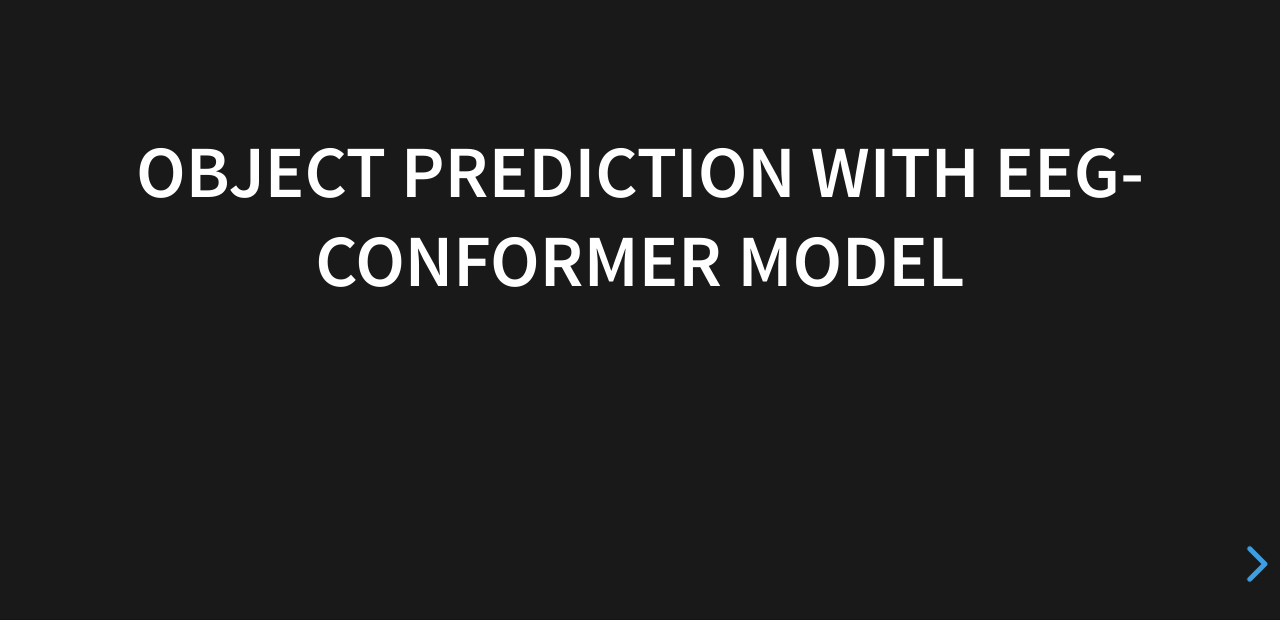
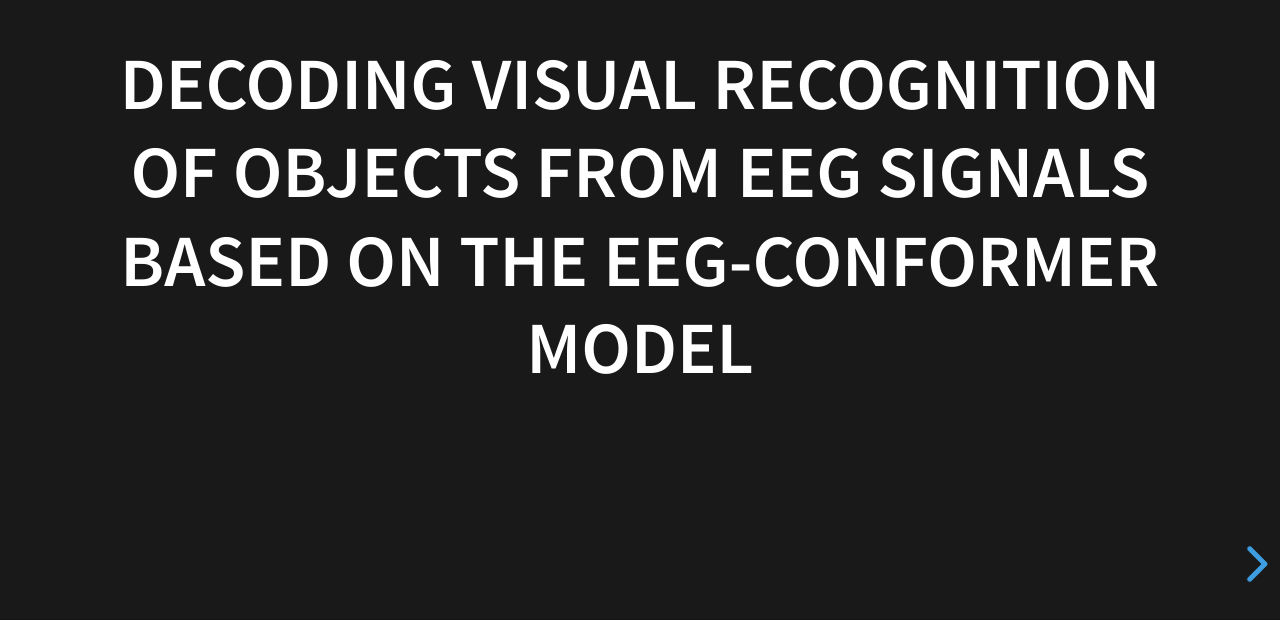
Before and after one commit to lausbelphegor/bme442april25, a website: page index.html in a window 1280 px wide. Shown: the part 178-798 px from the top of the page. Drawn offline with nearby package versions, Linux system fonts and the light colour scheme.

Commit message:
title adjustment

```diff
--- a/index.html
+++ b/index.html
@@ -3,7 +3,7 @@
 	<head>
 		<meta charset="utf-8">
 		<meta name="viewport" content="width=device-width, initial-scale=1.0, maximum-scale=1.0, user-scalable=no">
-		<title>EEG-Based BCI Framework</title>
+		<title>Decoding Visual Recognition of Objects from EEG Signals based on the EEG-Conformer Model</title>
 		<link rel="stylesheet" href="dist/reset.css">
 		<link rel="stylesheet" href="dist/reveal.css">
 		<link rel="stylesheet" href="dist/theme/black.css">
@@ -13,7 +13,7 @@
 		<div class="reveal">
 			<div class="slides">
 				<section>
-					<h2>Object Prediction with EEG-Conformer Model</h2>
+					<h2>Decoding Visual Recognition of Objects from EEG Signals based on the EEG-Conformer Model</h2>
 				</section>
 				<section>
 					<h2>Project Aim</h2>
```
